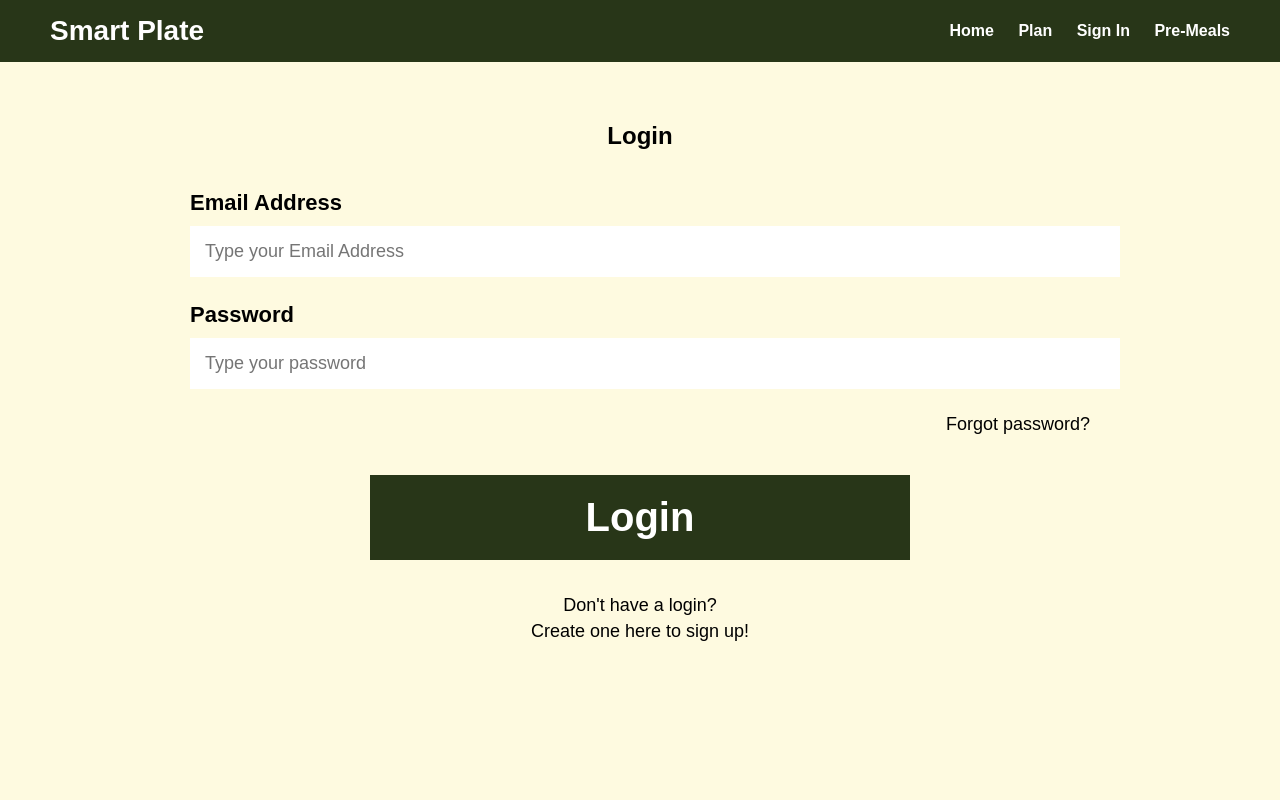
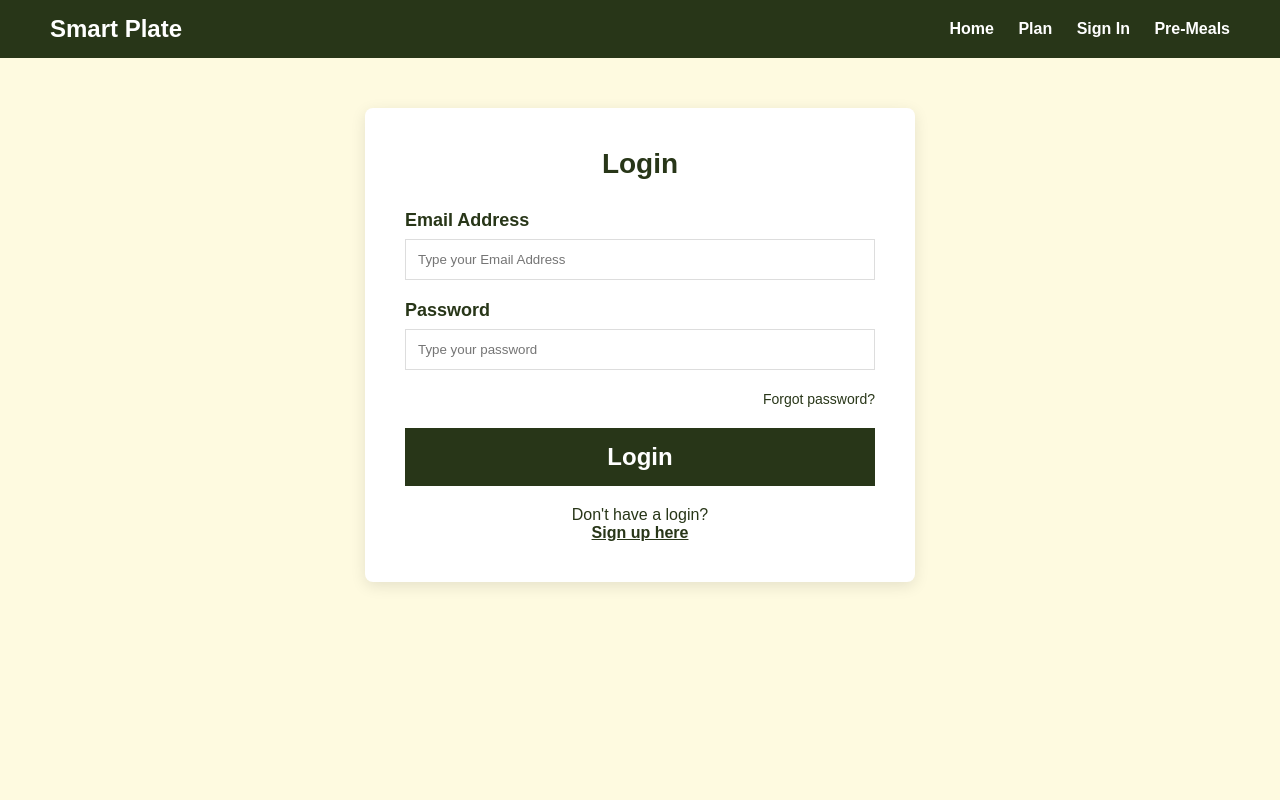
Before and after one commit to ShivsterNk/SmartPlateSeniors, a PHP site: page /js/Login.html in a window 1280 px wide. Run offline with PHP 8.4, Linux system fonts and the light colour scheme.

Commit message:
Created a box for the Sign-up and Login pages.

```diff
--- a/js/Login.css
+++ b/js/Login.css
@@ -1,15 +1,21 @@
-/* General Setup */
-body {
-    background-color: #FEFAE0;
+/* General Reset to match Sign-up */
+* {
     margin: 0;
+    padding: 0;
+    box-sizing: border-box;
+    /* Updated font to match Sign-up page */
     font-family: Arial, sans-serif;
-    color: #000000;
 }
 
-/* Navbar Styling */
+body {
+    background-color: #FEFAE0; /* Your cream color */
+    color: #283618; /* Your dark green color */
+    min-height: 100vh;
+}
+
+/* Navbar: Matches Sign-up Page exactly */
 .navbar {
     background-color: #283618;
-    color: white;
     padding: 15px 50px;
     display: flex;
     justify-content: space-between;
@@ -17,83 +23,91 @@ body {
 }
 
 .logo {
-    font-size: 28px;
+    color: white;
+    font-size: 24px;
     font-weight: bold;
 }
 
-nav a {
+.nav-links a {
     color: white;
     text-decoration: none;
     margin-left: 20px;
+    /* Font styles to match Sign-up */
     font-weight: bold;
+    font-size: 16px;
 }
 
-/* Login Form Layout */
-.login-container {
-    max-width: 900px; /* Desktop width constraint */
-    margin: 0 auto;
-    text-align: center;
-    padding: 40px 20px;
+/* Form Container Box */
+.main-container {
+    display: flex;
+    justify-content: center;
+    align-items: center;
+    padding: 50px 20px;
 }
 
-.page-title {
-    font-size: 24px;
-    font-weight: bold;
-    margin-bottom: 40px;
+.form-card {
+    background-color: #ffffff;
+    padding: 40px;
+    border-radius: 8px;
+    box-shadow: 0 4px 15px rgba(0, 0, 0, 0.1);
+    width: 100%;
+    max-width: 550px;
+    text-align: center;
 }
 
+.header-title {
+    font-size: 28px;
+    margin-bottom: 30px;
+}
+
+/* Inputs and Buttons */
 .input-group {
     text-align: left;
-    margin-bottom: 25px;
+    margin-bottom: 20px;
 }
 
 .input-group label {
     display: block;
     font-weight: bold;
-    font-size: 22px;
-    margin-bottom: 10px;
+    font-size: 18px;
+    margin-bottom: 8px;
 }
 
 .input-group input {
     width: 100%;
-    padding: 15px;
-    font-size: 18px;
-    border: none;
+    padding: 12px;
+    border: 1px solid #ddd;
     outline: none;
 }
 
-/* Forgot Password Link */
-.forgot-link {
+.forgot-pwd {
     text-align: right;
-    margin-bottom: 40px;
+    margin-bottom: 20px;
 }
 
-.forgot-link a {
-    color: #000;
+.forgot-pwd a {
+    color: #283618;
     text-decoration: none;
-    font-size: 18px;
+    font-size: 14px;
 }
 
-/* Button Styling */
-.login-btn {
+.action-btn {
     background-color: #283618;
     color: white;
-    width: 60%;
-    padding: 20px;
+    width: 100%;
+    padding: 15px;
     border: none;
-    font-size: 40px;
+    font-size: 24px;
     font-weight: bold;
     cursor: pointer;
-    margin-bottom: 30px;
 }
 
-/* Bottom Text Styling */
-.signup-redirect p {
-    font-size: 18px;
-    margin: 5px 0;
+.footer-links {
+    margin-top: 20px;
 }
 
-.signup-redirect a {
-    color: #000;
-    text-decoration: none;
+.footer-links a {
+    color: #283618;
+    font-weight: bold;
+    text-decoration: underline;
 }
--- a/js/Login.html
+++ b/js/Login.html
@@ -10,18 +10,19 @@
 
 <header class="navbar">
     <div class="logo">Smart Plate</div>
-    <nav>
-        <a href="#">Home</a>
-        <a href="#">Plan</a>
-        <a href="#">Sign In</a>
-        <a href="#">Pre-Meals</a>
+    <nav class="nav-links">
+        <a href="Home.html">Home</a>
+        <a href="Plan.html">Plan</a>
+        <a href="Login.html">Sign In</a>
+        <a href="Pre-Meals.html">Pre-Meals</a>
     </nav>
 </header>
 
-<main class="login-container">
-    <h2 class="page-title">Login</h2>
+<main class="main-container">
+    <div class="form-card">
+        <h1 class="header-title">Login</h1>
 
-    <form class="login-form">
+        <form>
             <div class="input-group">
                 <label>Email Address</label>
                 <input type="email" placeholder="Type your Email Address">
@@ -32,16 +33,17 @@
                 <input type="password" placeholder="Type your password">
             </div>
 
-        <div class="forgot-link">
+            <div class="forgot-pwd">
                 <a href="#">Forgot password?</a>
             </div>
 
-        <button type="submit" class="login-btn">Login</button>
+            <button type="submit" class="action-btn">Login</button>
         </form>
 
-    <div class="signup-redirect">
+        <div class="footer-links">
             <p>Don't have a login?</p>
-        <p><a href="Sign-up.html">Create one here to sign up!</a></p>
+            <a href="Sign-up.html">Sign up here</a>
+        </div>
     </div>
 </main>
 
```
Also changed, not shown: js/Sign-up.css (+48 -42 lines), js/Sign-up.html (+12 -11 lines). Lines whose indentation alone changed are shown as unchanged.
